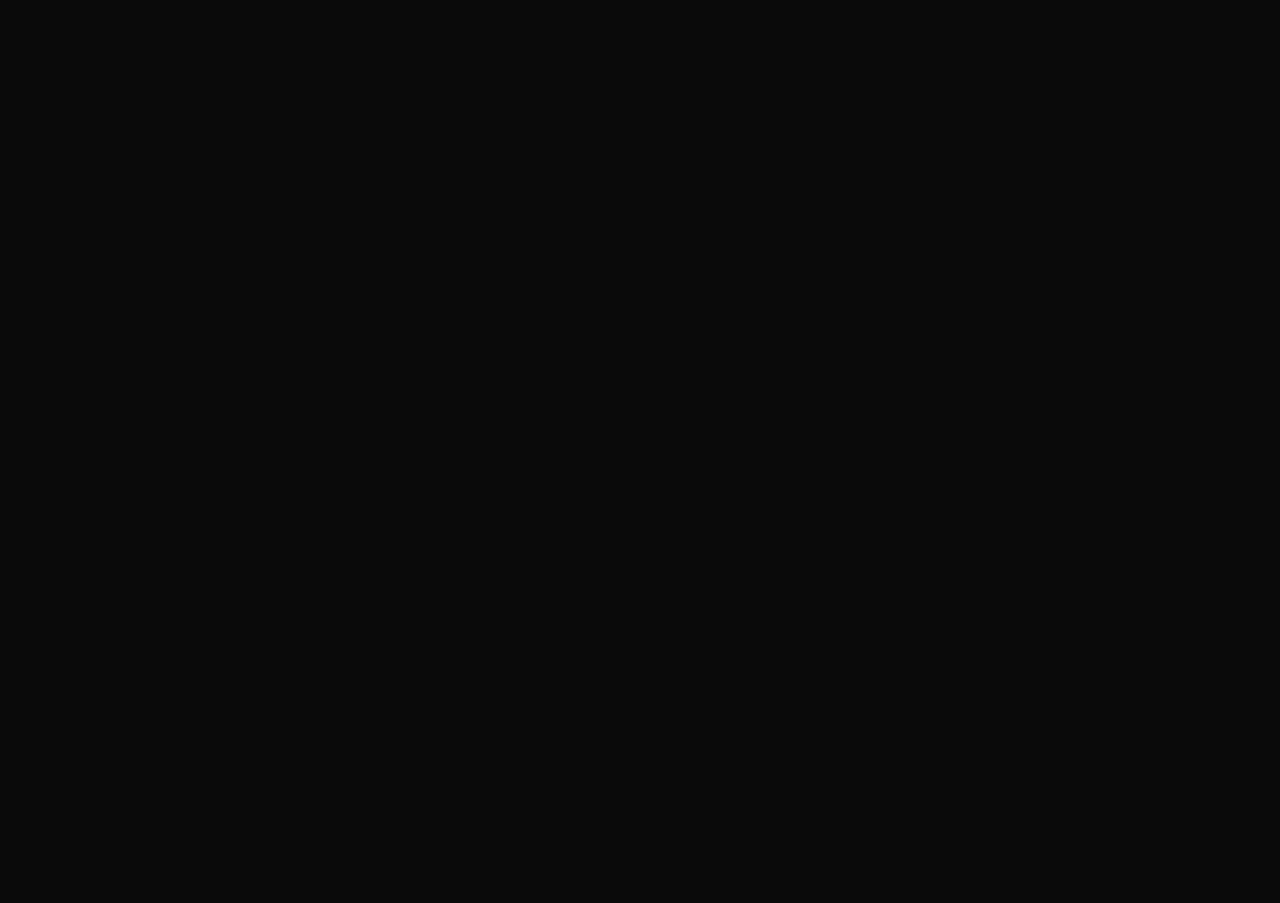
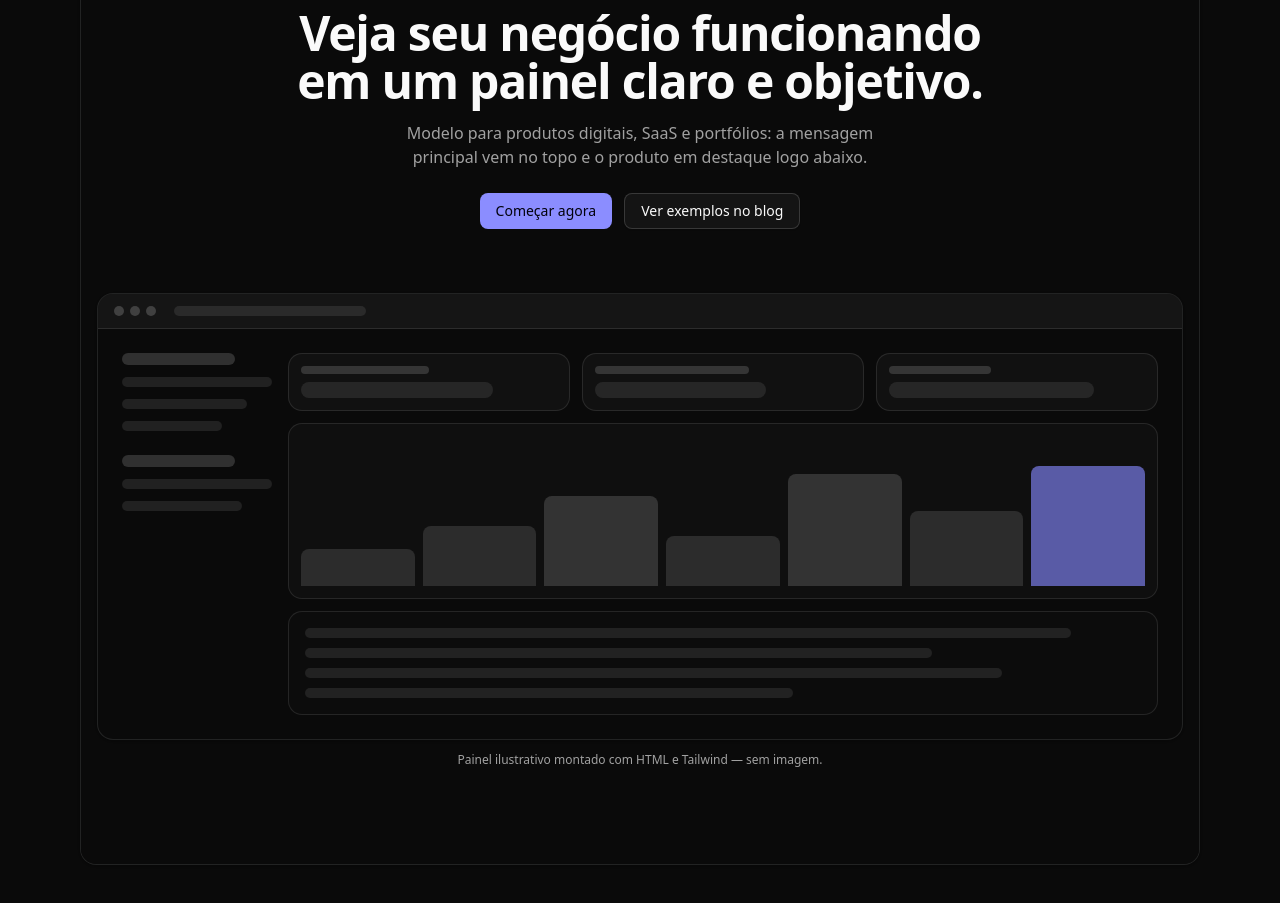
Before and after one commit to svitordev/svitordev-ui-lab, a Next.js app: page /library/hero in a window 1280 px wide. Shown: the part 2180-3083 px from the top of the page. Before the commit the page ends 2088 px from the top, so only its background shows below. Built offline with nearby package versions, Linux system fonts and the light colour scheme.

Commit message:
feat: add hero media showcase

```diff
--- a/app/library/hero/page.tsx
+++ b/app/library/hero/page.tsx
@@ -2,6 +2,30 @@
 import { HeroPrimary } from "@/components/sections/hero/hero-primary";
 import { HeroCenterCta } from "@/components/sections/hero/hero-center-cta";
 import { HeroSteps } from "@/components/sections/hero/hero-steps";
+import {
+  HeroMediaShowcase,
+  type HeroMediaShowcaseProps,
+} from "@/components/sections/hero/hero-media-showcase";
+
+const heroMediaShowcaseDemo: HeroMediaShowcaseProps = {
+  eyebrow: "Produto",
+  title: "Veja seu negócio funcionando em um painel claro e objetivo.",
+  description:
+    "Modelo para produtos digitais, SaaS e portfólios: a mensagem principal vem no topo e o produto em destaque logo abaixo.",
+  actions: [
+    {
+      label: "Começar agora",
+      href: "mailto:contato@suaempresa.com",
+      variant: "default",
+    },
+    {
+      label: "Ver exemplos no blog",
+      href: "/blog",
+      variant: "outline",
+    },
+  ],
+  mediaCaption: "Painel ilustrativo montado com HTML e Tailwind — sem imagem.",
+};
 
 export default function HeroSectionsPage() {
   return (
@@ -59,6 +83,18 @@ export default function HeroSectionsPage() {
             </div>
           </div>
         </section>
+
+        {/* Variante 04 */}
+        <section>
+          <div className="mx-auto max-w-6xl px-4">
+            <p className="mb-3 text-xs font-medium uppercase tracking-wide text-muted-foreground">
+              Variante 04 · Showcase vertical com media frame
+            </p>
+            <div className="overflow-hidden rounded-2xl border bg-background shadow-sm">
+              <HeroMediaShowcase {...heroMediaShowcaseDemo} />
+            </div>
+          </div>
+        </section>
       </div>
     </main>
   );
--- /dev/null
+++ b/components/sections/hero/hero-media-showcase.tsx
@@ -0,0 +1,141 @@
+// components/sections/hero/hero-media-showcase.tsx
+import Link from "next/link";
+import { Button } from "@/components/ui/button";
+
+export type HeroAction = {
+  label: string;
+  href: string;
+  variant?: "default" | "outline";
+};
+
+export type HeroMediaShowcaseProps = {
+  eyebrow?: string;
+  title: string;
+  description?: string;
+  actions?: HeroAction[];
+  mediaCaption?: string;
+};
+
+export function HeroMediaShowcase({
+  eyebrow,
+  title,
+  description,
+  actions,
+  mediaCaption,
+}: HeroMediaShowcaseProps) {
+  return (
+    <section className="w-full bg-background">
+      <div className="mx-auto max-w-6xl px-4 py-16 md:py-24">
+        {/* conteúdo editorial centralizado */}
+        <div className="mx-auto max-w-3xl space-y-4 text-center">
+          {eyebrow && (
+            <p className="text-xs font-semibold uppercase tracking-wide text-muted-foreground">
+              {eyebrow}
+            </p>
+          )}
+
+          <h1 className="text-balance text-3xl font-bold tracking-tight sm:text-4xl md:text-5xl">
+            {title}
+          </h1>
+
+          {description && (
+            <p className="mx-auto max-w-2xl text-balance text-sm text-muted-foreground sm:text-base">
+              {description}
+            </p>
+          )}
+
+          {actions && actions.length > 0 && (
+            <div className="flex flex-wrap items-center justify-center gap-3 pt-2">
+              {actions.map((action) => {
+                const isInternal =
+                  action.href.startsWith("/") && !action.href.startsWith("//");
+
+                return (
+                  <Button
+                    key={`${action.href}-${action.label}`}
+                    variant={action.variant ?? "default"}
+                    asChild
+                  >
+                    {isInternal ? (
+                      <Link href={action.href}>{action.label}</Link>
+                    ) : (
+                      <a href={action.href}>{action.label}</a>
+                    )}
+                  </Button>
+                );
+              })}
+            </div>
+          )}
+        </div>
+
+        {/* media frame dominante */}
+        <figure className="mt-12 md:mt-16">
+          <div className="overflow-hidden rounded-2xl border bg-background shadow-sm">
+            {/* barra da janela */}
+            <div className="flex items-center gap-1.5 border-b bg-muted/40 px-4 py-3">
+              <span className="size-2.5 rounded-full bg-muted-foreground/30" />
+              <span className="size-2.5 rounded-full bg-muted-foreground/30" />
+              <span className="size-2.5 rounded-full bg-muted-foreground/30" />
+              <span className="ml-3 hidden h-2.5 w-48 rounded-full bg-muted-foreground/15 sm:block" />
+            </div>
+
+            {/* painel abstrato */}
+            <div className="grid gap-4 p-4 sm:grid-cols-[minmax(0,150px)_minmax(0,1fr)] sm:p-6">
+              {/* sidebar */}
+              <div className="hidden flex-col gap-3 sm:flex">
+                <div className="h-3 w-3/4 rounded-full bg-muted-foreground/25" />
+                <div className="h-2.5 w-full rounded-full bg-muted-foreground/15" />
+                <div className="h-2.5 w-5/6 rounded-full bg-muted-foreground/15" />
+                <div className="h-2.5 w-2/3 rounded-full bg-muted-foreground/15" />
+                <div className="mt-3 h-3 w-3/4 rounded-full bg-muted-foreground/25" />
+                <div className="h-2.5 w-full rounded-full bg-muted-foreground/15" />
+                <div className="h-2.5 w-4/5 rounded-full bg-muted-foreground/15" />
+              </div>
+
+              {/* conteúdo principal do painel */}
+              <div className="space-y-3">
+                <div className="grid grid-cols-3 gap-3">
+                  <div className="rounded-xl border bg-muted/30 p-3">
+                    <div className="h-2 w-1/2 rounded-full bg-muted-foreground/25" />
+                    <div className="mt-2 h-4 w-3/4 rounded-md bg-muted-foreground/15" />
+                  </div>
+                  <div className="rounded-xl border bg-muted/30 p-3">
+                    <div className="h-2 w-3/5 rounded-full bg-muted-foreground/25" />
+                    <div className="mt-2 h-4 w-2/3 rounded-md bg-muted-foreground/15" />
+                  </div>
+                  <div className="rounded-xl border bg-muted/30 p-3">
+                    <div className="h-2 w-2/5 rounded-full bg-muted-foreground/25" />
+                    <div className="mt-2 h-4 w-4/5 rounded-md bg-muted-foreground/15" />
+                  </div>
+                </div>
+
+                <div className="flex h-32 items-end gap-2 rounded-xl border bg-muted/20 p-3 sm:h-44">
+                  <div className="h-1/4 flex-1 rounded-t-md bg-muted-foreground/20" />
+                  <div className="h-2/5 flex-1 rounded-t-md bg-muted-foreground/20" />
+                  <div className="h-3/5 flex-1 rounded-t-md bg-muted-foreground/25" />
+                  <div className="h-1/3 flex-1 rounded-t-md bg-muted-foreground/20" />
+                  <div className="h-3/4 flex-1 rounded-t-md bg-muted-foreground/25" />
+                  <div className="h-1/2 flex-1 rounded-t-md bg-muted-foreground/20" />
+                  <div className="h-4/5 flex-1 rounded-t-md bg-primary/60" />
+                </div>
+
+                <div className="space-y-2.5 rounded-xl border bg-muted/10 p-3 sm:p-4">
+                  <div className="h-2.5 w-11/12 rounded-full bg-muted-foreground/15" />
+                  <div className="h-2.5 w-9/12 rounded-full bg-muted-foreground/15" />
+                  <div className="h-2.5 w-10/12 rounded-full bg-muted-foreground/15" />
+                  <div className="h-2.5 w-7/12 rounded-full bg-muted-foreground/15" />
+                </div>
+              </div>
+            </div>
+          </div>
+
+          {mediaCaption && (
+            <figcaption className="mt-3 text-center text-xs text-muted-foreground">
+              {mediaCaption}
+            </figcaption>
+          )}
+        </figure>
+      </div>
+    </section>
+  );
+}
--- a/memory-bank/CURRENT-STATE.md
+++ b/memory-bank/CURRENT-STATE.md
@@ -12,7 +12,8 @@ Repositório base (GitHub Template) em fase de **fundação documental**.
 - **Lote ativo:** 001–025.
 - **Evolução 001:** ✅ IMPLEMENTADA / VERIFIED (CTA Split Actions data-driven + contrato exemplar de props).
 - **Evolução 002:** ✅ IMPLEMENTADA / VERIFIED (Logos / social proof strip — wordmark tipográfico, sem imagem/links/motion).
-- **Próxima execução:** Evolução 003 (Hero split com mídia).
+- **Evolução 003:** ✅ IMPLEMENTADA / VERIFIED (Hero Media Showcase — composição vertical/showcase, media frame HTML/Tailwind dominante, sem imagem/motion).
+- **Próxima execução:** Evolução 004 (Badge).
 
 ## Stack confirmada
 
@@ -41,9 +42,9 @@ public/
 
 - **4** UI components (`components/ui/`)
 - **6** site components (`components/site/` — headers + footers)
-- **23** section components (`components/sections/` — 7 grupos × 3 + `cta-split-actions` + `logos-strip`)
+- **24** section components (`components/sections/` — 7 grupos × 3 + `cta-split-actions` + `logos-strip` + `hero-media-showcase`)
 - **2** wrappers/shells (`library-shell.tsx` + `app/library/layout.tsx`)
-- **Total: 35** componentes reutilizáveis relevantes
+- **Total: 36** componentes reutilizáveis relevantes
 
 ## `/library` (DEC-001)
 
@@ -62,7 +63,7 @@ Production build **verde** (PASS). Lint atual: **0 errors / 0 warnings**. Rota `
 
 ### Próxima fase
 
-Roadmap macro versionado em `docs/ROADMAP-1000-EVOLUTIONS.md` (lote ativo 001–025). Evoluções 001 e 002 VERIFIED. Próxima execução: Evolução 003 (Hero split com mídia).
+Roadmap macro versionado em `docs/ROADMAP-1000-EVOLUTIONS.md` (lote ativo 001–025). Evoluções 001, 002 e 003 VERIFIED. Próxima execução: Evolução 004 (Badge).
 
 ### Problemas resolvidos
 
```
Also changed, not shown: memory-bank/CHANGELOG.md, 2 other files (tests, documents, lock files or other folders).
